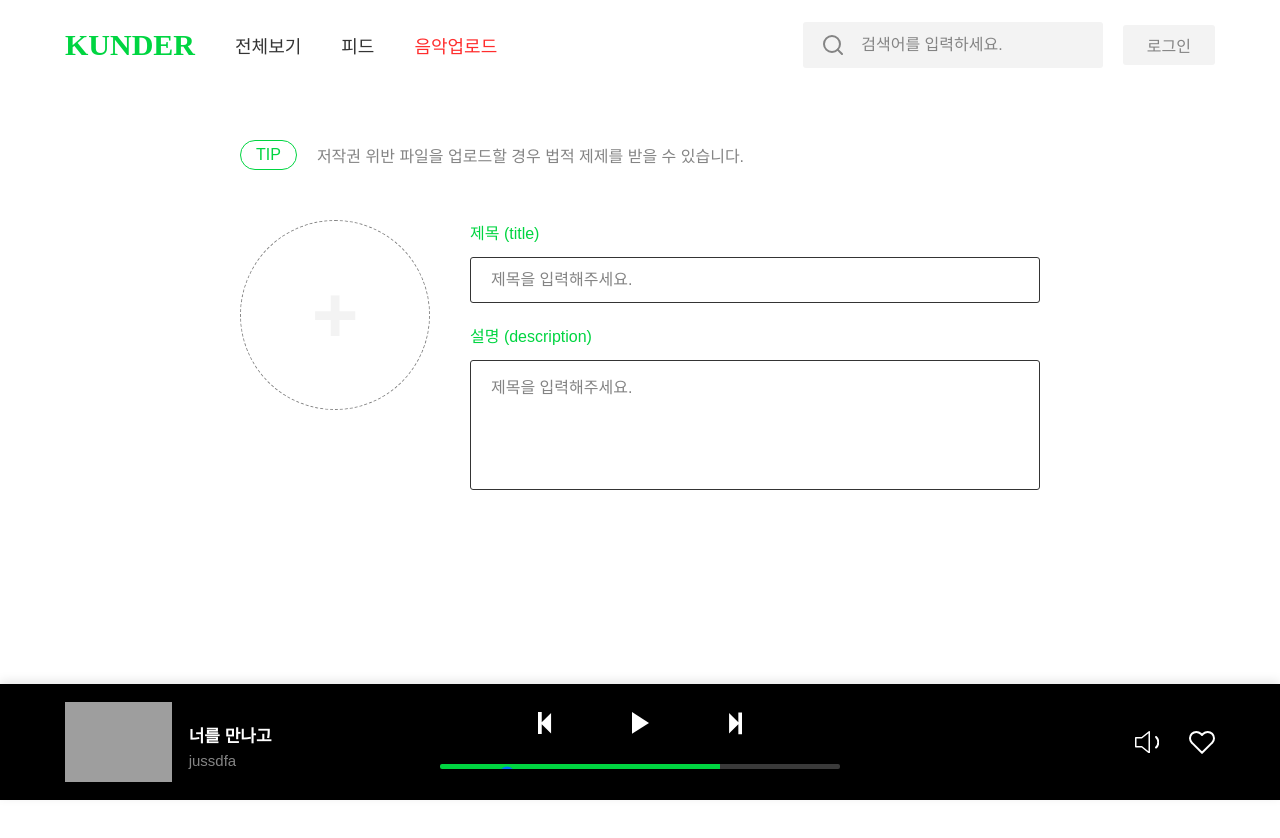
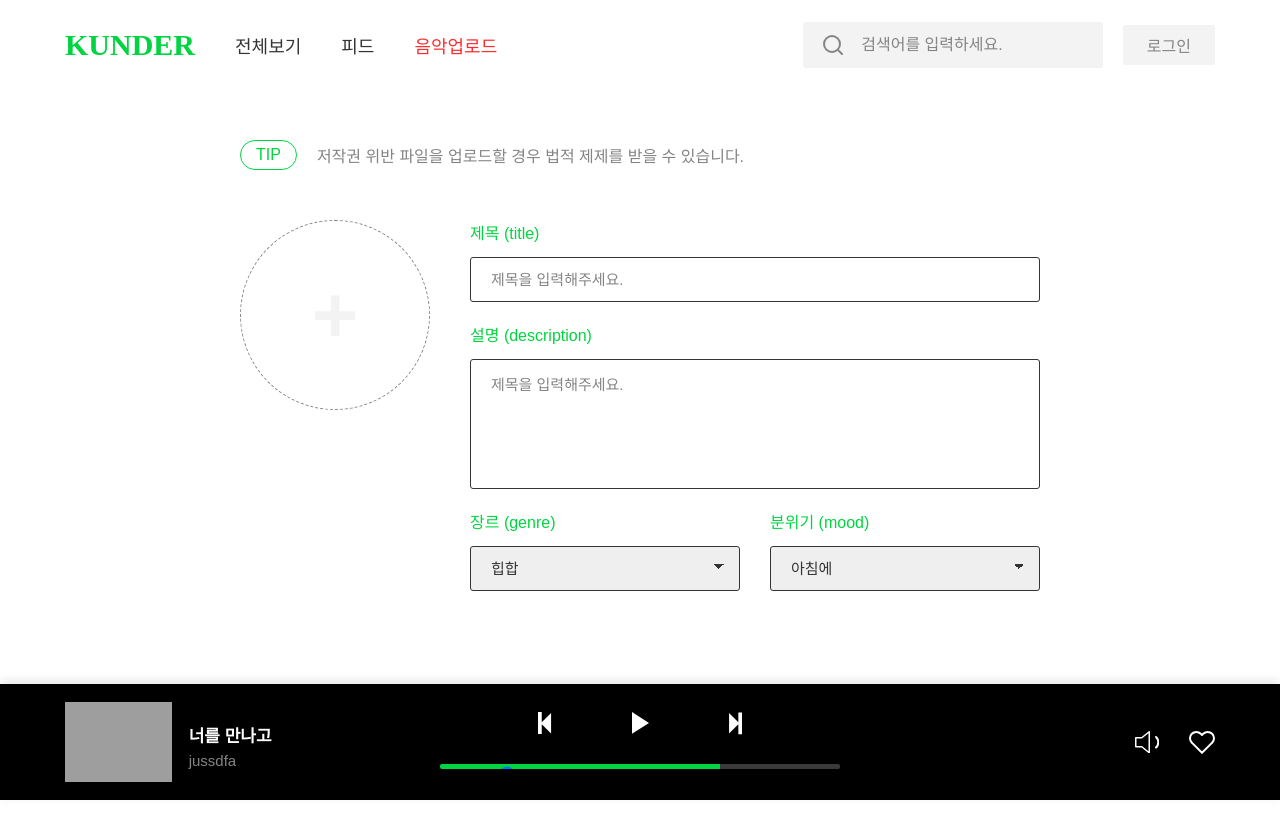
Before and after one commit to Passion-fruits/kunder, a Next.js app: page /upload in a window 1280 px wide. Shown: the top 838 px of the page. Before the commit the page ends 810 px from the top, so only its background shows below. Built offline with nearby package versions, Linux system fonts and the light colour scheme; grey boxes are pictures that could not be loaded; a web font is replaced by a local one.

Commit message:
[UPDATE]

```diff
--- a/lib/export/genre.ts
+++ b/lib/export/genre.ts
@@ -10,3 +10,16 @@ export const genreList = [
   "댄스",
   "기타",
 ];
+
+export const moodList = [
+  "아침에",
+  "빡센",
+  "느낌있는",
+  "차분한",
+  "새벽에",
+  "설렘",
+  "즐거운",
+  "화려한",
+  "편안한",
+  "기타",
+];
--- a/pages/upload/index.tsx
+++ b/pages/upload/index.tsx
@@ -1,3 +1,4 @@
+import { genreList, moodList } from "../../lib/export/genre";
 import * as S from "../../styles/uploadStyles";
 
 export default function UploadPage() {
@@ -16,17 +17,55 @@ export default function UploadPage() {
           <S.UploadContainer>
             <S.UploadBtn />
             <S.FlexContainer>
-              <S.InpContainer>
+              <>
+                <S.InpContainer>
                   <span>제목 (title)</span>
-                  <input type="text" name="" id="" placeholder="제목을 입력해주세요." />
-              </S.InpContainer>
-              <S.InpContainer>
+                  <input
+                    type="text"
+                    name=""
+                    id=""
+                    placeholder="제목을 입력해주세요."
+                  />
+                </S.InpContainer>
+              </>
+              <>
+                <S.InpContainer>
                   <span>설명 (description)</span>
                   <textarea name="" id="" placeholder="제목을 입력해주세요." />
-              </S.InpContainer>
-              <S.SelectContainer>
+                </S.InpContainer>
+              </>
+              <>
+                <S.SelectContainer>
+                  <S.InpContainer>
+                    <span>장르 (genre)</span>
+                    <select name="genre">
+                      {genreList.map((genre, index) => (
+                        <option
+                          key={index}
+                          value={genreList.indexOf(genre) + 1}
+                        >
+                          {genre}
+                        </option>
+                      ))}
+                    </select>
+                  </S.InpContainer>
+                  <S.InpContainer>
+                    <span>분위기 (mood)</span>
+                    <select name="mood">
+                      {moodList.map((mood, index) => (
+                        <option key={index} value={moodList.indexOf(mood) + 1}>
+                          {mood}
+                        </option>
+                      ))}
+                    </select>
+                  </S.InpContainer>
+                </S.SelectContainer>
+              </>
+              <>
+              <S.ChooseMusic>
 
-              </S.SelectContainer>
+              </S.ChooseMusic>
+              </>
             </S.FlexContainer>
           </S.UploadContainer>
         </>
--- a/styles/uploadStyles.ts
+++ b/styles/uploadStyles.ts
@@ -69,7 +69,11 @@ export const InpContainer = styled.div`
     color: ${COLOR.black};
     border: 1px solid ${COLOR.black};
     border-radius: 3px;
-    font-size: 16px;
+    font-size: 15px;
+    & option {
+      font-size: 15px;
+      color: ${COLOR.black};
+    }
     &::placeholder {
       color: ${COLOR.text};
     }
@@ -87,5 +91,22 @@ export const InpContainer = styled.div`
 export const SelectContainer = styled.div`
   display: grid;
   justify-content: space-between;
-  grid-template-columns: repeat(2, 260px);
+  grid-template-columns: repeat(2, 270px);
+  & select {
+    appearance: none;
+    outline: none;
+    background-image: ${`linear-gradient(45deg, transparent 50%,  ${COLOR.black} 50%),
+      linear-gradient(135deg,  ${COLOR.black} 50%, transparent 50%)`};
+    background-position: calc(100% - 20px) calc(1em + 2px),
+      calc(100% - 15px) calc(1em + 2px), calc(100% - 2.5em) 0.5em;
+    background-size: 5px 5px, 5px 5px, 1px 1.5em;
+    background-repeat: no-repeat;
+  }
 `;
+
+export const ChooseMusic = styled.div`
+width:100%;
+display:flex;
+align-items:center;
+gap:18px;
+`
```
